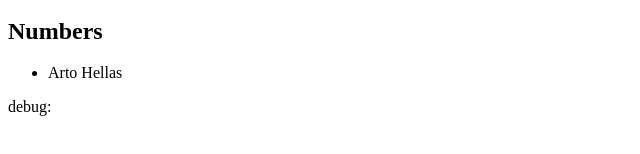
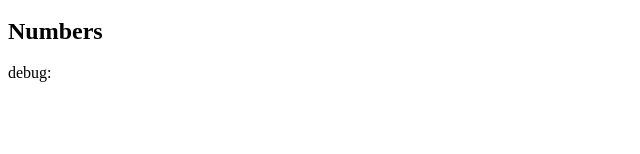
Before and after one commit to MikoVelascoRamirez/fullstackopen-exercises-repo, a React (Vite) app in the folder part2/exercsies/2.-phonebook/: page / in a window 1280 px wide. Shown: the part 220-374 px from the top of the page, without its empty margins (0-640 px from the left). Built offline with nearby package versions, Linux system fonts and the light colour scheme.

Commit message:
54. adding variable state to store filtered list

```diff
--- a/part2/exercsies/2.-phonebook/src/App.jsx
+++ b/part2/exercsies/2.-phonebook/src/App.jsx
@@ -3,11 +3,10 @@ import { useState } from 'react'
 const App = () => {
 
   //State variables
-  const [persons, setPersons] = useState([
-    { name: 'Arto Hellas' }
-  ])
+  const [persons, setPersons] = useState([])
   const [newName, setNewName] = useState('')
   const [newPhone, setNewPhone] = useState('')
+  const [filteredList, setFilteredList] = useState(persons);
 
   //Non-handling functions
   const isTheNameExists = persons.some(({name}) => name === newName);
```
